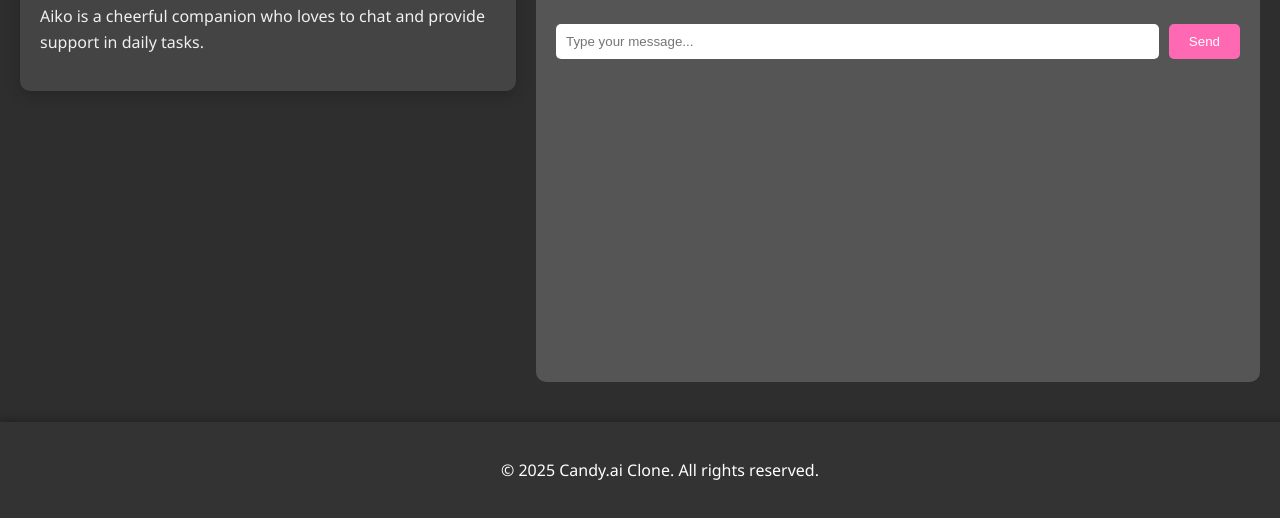
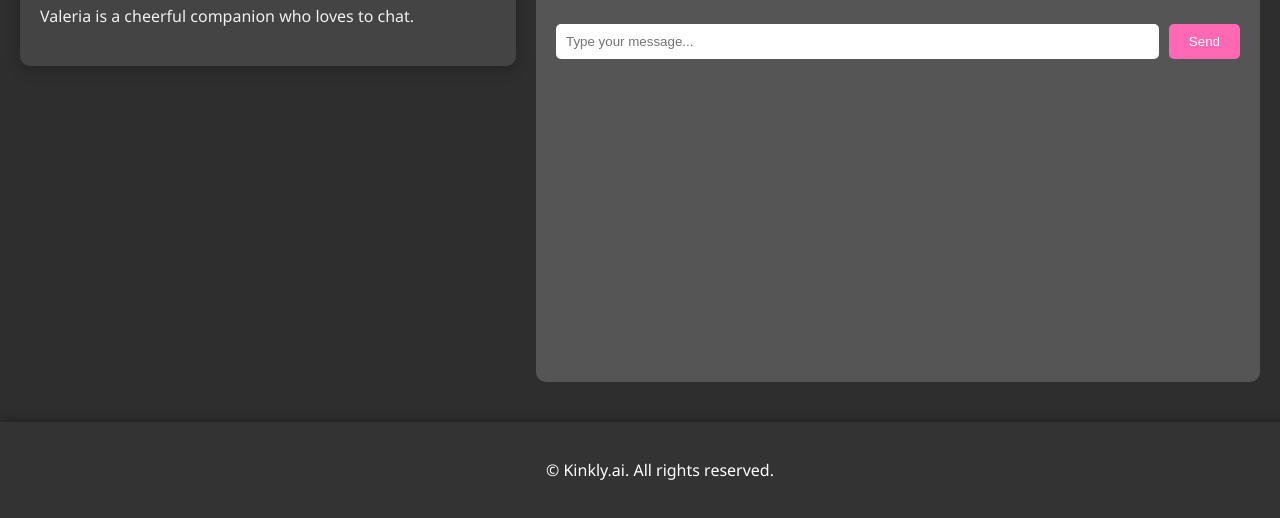
Before and after one commit to TheRokas/candeeznutss, a plain HTML site: page chat_aiko.html in a window 1280 px wide. Shown: the part 156-674 px from the top of the page. Drawn offline with Linux system fonts and the light colour scheme.

Commit message:
Update chat_aiko.html

```diff
--- a/chat_aiko.html
+++ b/chat_aiko.html
@@ -3,7 +3,7 @@
 <head>
     <meta charset="UTF-8">
     <meta name="viewport" content="width=device-width, initial-scale=1.0">
-    <title>Chat with Aiko</title>
+    <title>Chat with Valeria</title>
     <style>
         body {
             font-family: 'Segoe UI', Tahoma, Geneva, Verdana, sans-serif;
@@ -89,7 +89,7 @@
     <main>
         <div class="ai-girl">
             <img src="aiko.jpg" alt="Aiko" /> <!-- Placeholder for AI girl image -->
-            <p>Aiko is a cheerful companion who loves to chat and provide support in daily tasks.</p>
+            <p>Valeria is a cheerful companion who loves to chat.</p>
         </div>
         <div class="chat-box">
             <div id="chat-log">
@@ -102,7 +102,7 @@
         </div>
     </main>
     <footer>
-        <p>&copy; 2025 Candy.ai Clone. All rights reserved.</p>
+        <p>&copy; Kinkly.ai. All rights reserved.</p>
     </footer>
     <script>
         function sendMessage() {
```
